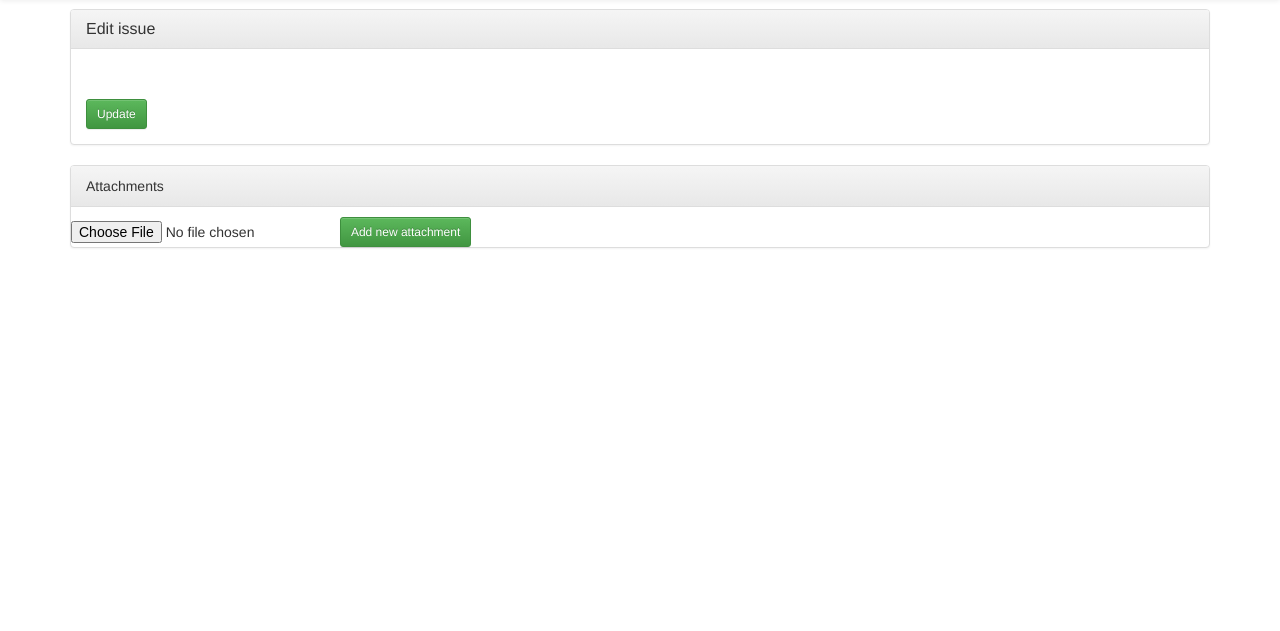
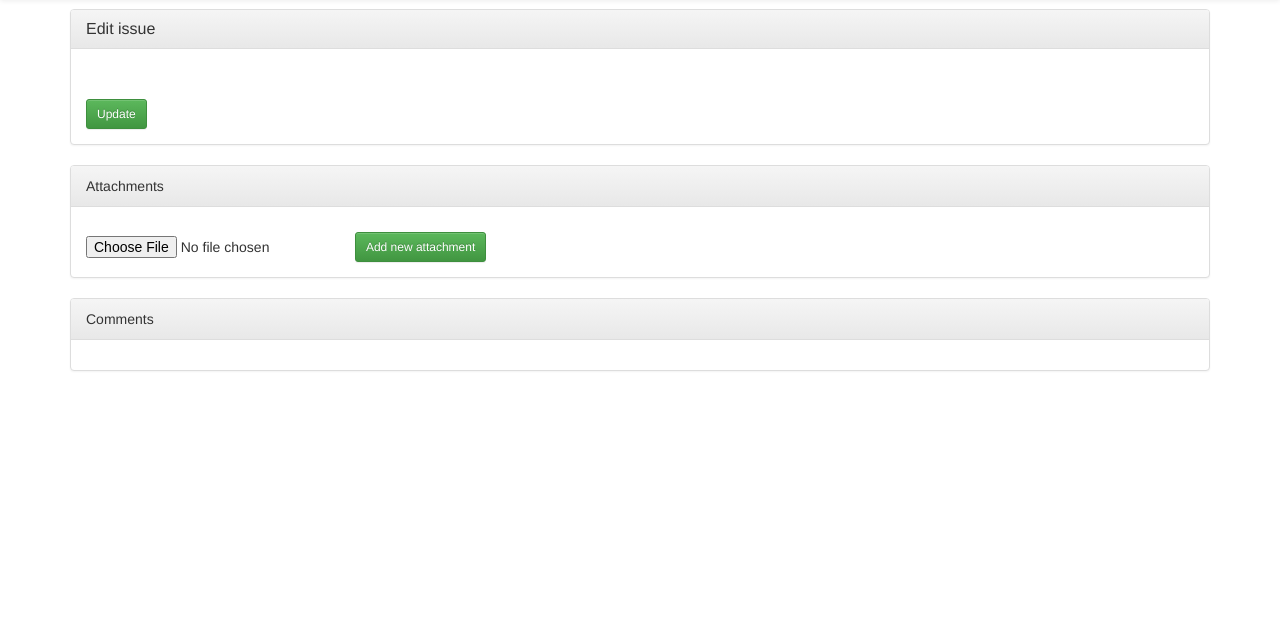
Before and after one commit to maconnell/issues, a Flask app: template issues/templates/issue.html in a window 1280 px wide. Shown: the part 51-682 px from the top of the page. Run offline with Flask 2, Linux system fonts and the light colour scheme; the template is opened without the code that fills it: values that come from a table or form of the project are taken from there, others are empty; some libraries are stand-ins or nearby versions.

Commit message:
Some upload template changes I don't remember the details of...

```diff
--- a/issues/templates/issue.html
+++ b/issues/templates/issue.html
@@ -60,6 +60,7 @@ Index
 
 <div class="panel panel-default">
     <div class="panel-heading">Attachments</div>
+    <div class="panel-body">
         <ol>
 
             {% for att in attachments %}
@@ -68,7 +69,7 @@ Index
 
         </ol>
 
-
+        <div>
             <form method="POST" action="/issues/{{new_att_form.issue_id}}" method="post" enctype="multipart/form-data"
                   class="form-inline" role="form">
                 {{ new_att_form.hidden_tag() }}
@@ -78,9 +79,19 @@ Index
                 <button type="submit" class="btn btn-success btn-sm">Add new attachment</button>
 
             </form>
-
+        </div>
+    </div>
 
 </div>
 
 
+<div class="panel panel-default">
+    <div class="panel-heading">Comments</div>
+    <div class="panel-body">
+
+
+    </div>
+</div>
+
+
 {% endblock %}
```
Lines whose indentation alone changed are shown as unchanged.
